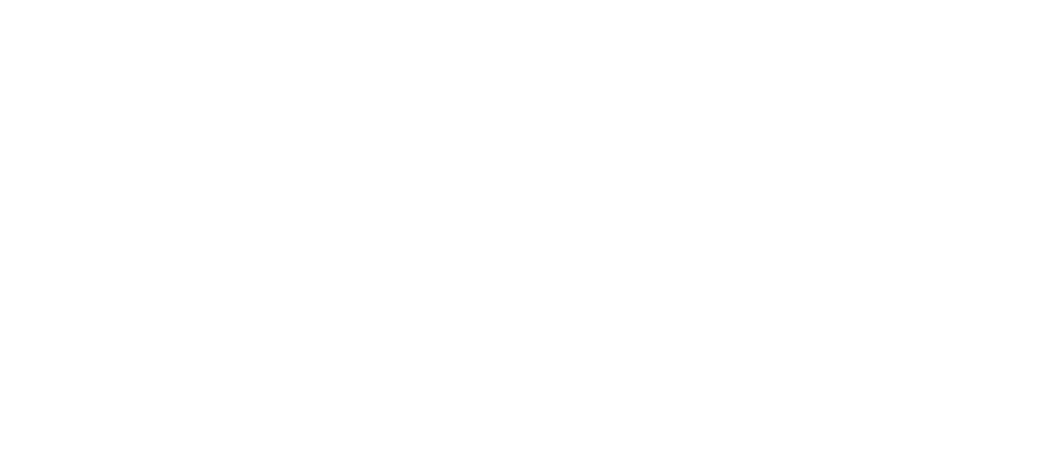
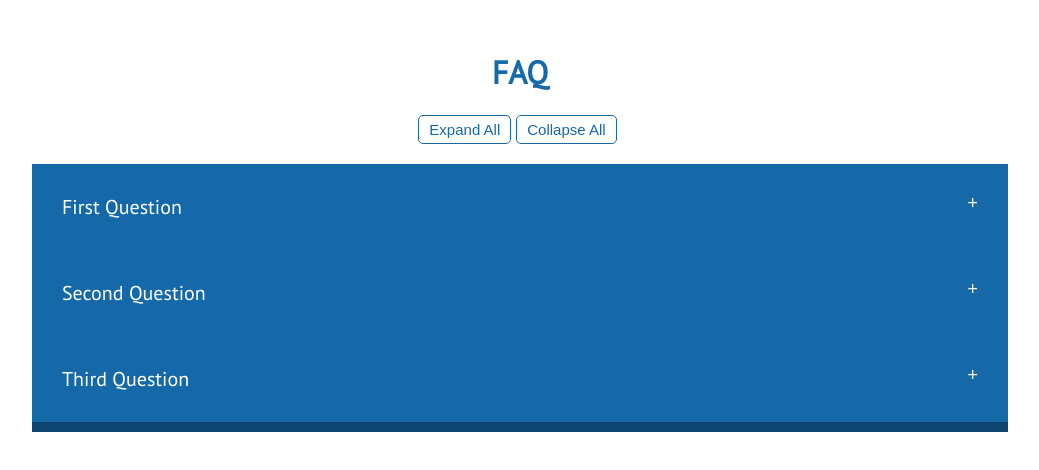
Before and after one commit to SofiiaShevtsova/goit-react-hw-02-phonebook, a React (Create React App) app: page / in a window 1280 px wide. Shown: the top 470 px of the page, without its empty margins (120-1159 px from the left). Built offline with nearby package versions, Linux system fonts and the light colour scheme.

Commit message:
add from practik

```diff
--- /dev/null
+++ b/src/components/Acordion/Acordion.jsx
@@ -0,0 +1,123 @@
+import { Component } from 'react';
+import './styles.css';
+
+const initialState = {
+  First: false,
+  Second: false,
+  Third: false,
+};
+
+export class AcordionList extends Component {
+  state = initialState;
+
+  openText = () => {
+    this.setState({ First: true, Second: true, Third: true });
+  };
+
+  closeText = () => {
+    this.setState(initialState);
+  };
+  checkingItem = event => {
+    const elem = event.target.textContent.split(' ')[0];
+    this.setState(prevState => ({ [elem]: !prevState[elem] }));
+  };
+
+  render() {
+    const { First, Second, Third } = this.state;
+    return (
+      <div className="container">
+        <div className="accordion">
+          <h1>FAQ</h1>
+          <button
+            type="button"
+            className="btn"
+            id="expand-all"
+            onClick={this.openText}
+          >
+            Expand All
+          </button>
+          <button
+            type="button"
+            className="btn"
+            id="collapse-all"
+            onClick={this.closeText}
+          >
+            Collapse All
+          </button>
+          <div className="accordion-item">
+            <p className="title" onClick={this.checkingItem}>
+              First Question
+            </p>
+            {First && (
+              <div className="content">
+                <p>
+                  Lorem ipsum dolor sit amet, consectetur adipiscing elit. Morbi
+                  eu interdum diam. Donec interdum porttitor risus non bibendum.
+                  Maecenas sollicitudin eros in quam imperdiet placerat. Cras
+                  justo purus, rhoncus nec lobortis ut, iaculis vel ipsum. Donec
+                  dignissim arcu nec elit faucibus condimentum. Donec facilisis
+                  consectetur enim sit amet varius. Pellentesque justo dui,
+                  sodales quis luctus a, iaculis eget mauris. Aliquam dapibus,
+                  ante quis fringilla feugiat, mauris risus condimentum massa,
+                  at elementum libero quam ac ligula. Pellentesque at rhoncus
+                  dolor. Duis porttitor nibh ut lobortis aliquam. Nullam eu
+                  dolor venenatis mauris placerat tristique eget id dolor.
+                  Quisque blandit adipiscing erat vitae dapibus. Nulla aliquam
+                  magna nec elementum tincidunt.
+                </p>
+              </div>
+            )}
+          </div>
+          <div className="accordion-item">
+            <p className="title" onClick={this.checkingItem}>
+              Second Question
+            </p>
+            {Second && (
+              <div className="content">
+                <p>
+                  Lorem ipsum dolor sit amet, consectetur adipiscing elit. Morbi
+                  eu interdum diam. Donec interdum porttitor risus non bibendum.
+                  Maecenas sollicitudin eros in quam imperdiet placerat. Cras
+                  justo purus, rhoncus nec lobortis ut, iaculis vel ipsum. Donec
+                  dignissim arcu nec elit faucibus condimentum. Donec facilisis
+                  consectetur enim sit amet varius. Pellentesque justo dui,
+                  sodales quis luctus a, iaculis eget mauris. Aliquam dapibus,
+                  ante quis fringilla feugiat, mauris risus condimentum massa,
+                  at elementum libero quam ac ligula. Pellentesque at rhoncus
+                  dolor. Duis porttitor nibh ut lobortis aliquam. Nullam eu
+                  dolor venenatis mauris placerat tristique eget id dolor.
+                  Quisque blandit adipiscing erat vitae dapibus. Nulla aliquam
+                  magna nec elementum tincidunt.
+                </p>
+              </div>
+            )}
+          </div>
+          <div className="accordion-item">
+            <p className="title" onClick={this.checkingItem}>
+              Third Question
+            </p>
+            {Third && (
+              <div className="content">
+                <p>
+                  Lorem ipsum dolor sit amet, consectetur adipiscing elit. Morbi
+                  eu interdum diam. Donec interdum porttitor risus non bibendum.
+                  Maecenas sollicitudin eros in quam imperdiet placerat. Cras
+                  justo purus, rhoncus nec lobortis ut, iaculis vel ipsum. Donec
+                  dignissim arcu nec elit faucibus condimentum. Donec facilisis
+                  consectetur enim sit amet varius. Pellentesque justo dui,
+                  sodales quis luctus a, iaculis eget mauris. Aliquam dapibus,
+                  ante quis fringilla feugiat, mauris risus condimentum massa,
+                  at elementum libero quam ac ligula. Pellentesque at rhoncus
+                  dolor. Duis porttitor nibh ut lobortis aliquam. Nullam eu
+                  dolor venenatis mauris placerat tristique eget id dolor.
+                  Quisque blandit adipiscing erat vitae dapibus. Nulla aliquam
+                  magna nec elementum tincidunt.
+                </p>
+              </div>
+            )}
+          </div>
+        </div>
+      </div>
+    );
+  }
+}
--- /dev/null
+++ b/src/components/Acordion/styles.css
@@ -0,0 +1,97 @@
+@import url('https://fonts.googleapis.com/css?family=PT+Sans');
+html,
+body,
+#app {
+  height: 100%;
+}
+.container {
+  min-height: 100%;
+  padding: 30px;
+  font-family: 'PT Sans';
+  text-align: center;
+}
+.container h1 {
+  text-align: center;
+  color: #1569a8;
+}
+.container .btn {
+  display: inline-block;
+  margin-bottom: 20px;
+  border: 1px solid #1569a8;
+  background: white;
+  color: #1569a8;
+  padding: 5px 10px;
+  border-radius: 5px;
+  margin-right: 5px;
+  font-size: 15px;
+  cursor: pointer;
+  outline: none;
+}
+.container .btn:hover {
+  background: #1569a8;
+  color: white;
+  transition: 0.5s;
+}
+.accordion {
+  margin: 0 auto;
+  width: 80%;
+}
+.accordion .title {
+  padding: 30px 30px;
+  cursor: pointer;
+  transform: translate3d(0, 0, 0);
+  color: white;
+  position: relative;
+  font-size: 20px;
+  background: #1569a8;
+  margin-bottom: -1px;
+  border-bottom: 1px solid #0e4671;
+  text-align: left;
+}
+.accordion .title::after {
+  content: '+';
+  font-size: 18px;
+  color: white;
+  transition: transform 0.5s ease-in-out;
+  position: absolute;
+  right: 30px;
+  font-family: monospace;
+}
+.accordion .title.is-expanded {
+  transition: background 0.5s;
+  background: #0e4671;
+}
+.accordion .title.is-expanded::after {
+  content: '-';
+  transform: rotate(-360deg);
+}
+.accordion .content {
+  overflow: visible;
+  /* max-height: 0; */
+  /* transition: max-height 0.5s; */
+  margin: 0;
+  padding: 0 30px;
+  border: solid 1px #eee;
+  border-top: 0;
+  background: #e8f4fc;
+}
+.accordion .content p {
+  padding: 30px 0;
+  margin: 0;
+  opacity: 1;
+  /* transition: 0.5s; */
+}
+.accordion .content.is-expanded {
+  /* max-height: 500px; */
+  overflow: visible;
+}
+.accordion .content.is-expanded p {
+  opacity: 1;
+}
+.accordion:after {
+  width: 100%;
+  height: 10px;
+  display: block;
+  background: #0e4671;
+  content: '';
+}
--- a/src/components/App.jsx
+++ b/src/components/App.jsx
@@ -1,3 +1,5 @@
+import {AcordionList} from './Acordion/Acordion'
+
 export const App = () => {
   return (
     <div
@@ -7,6 +9,7 @@
         color: '#010101',
       }}
     >
+      <AcordionList />
     </div>
   );
 };
```
